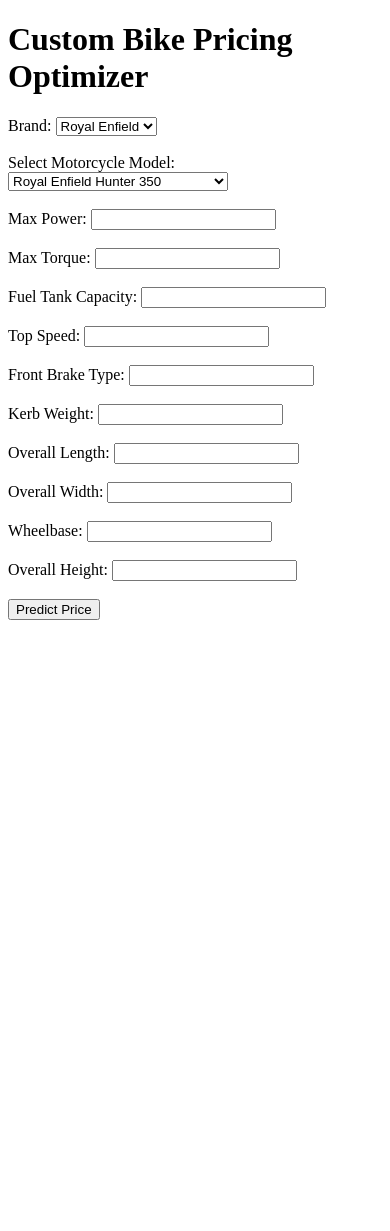
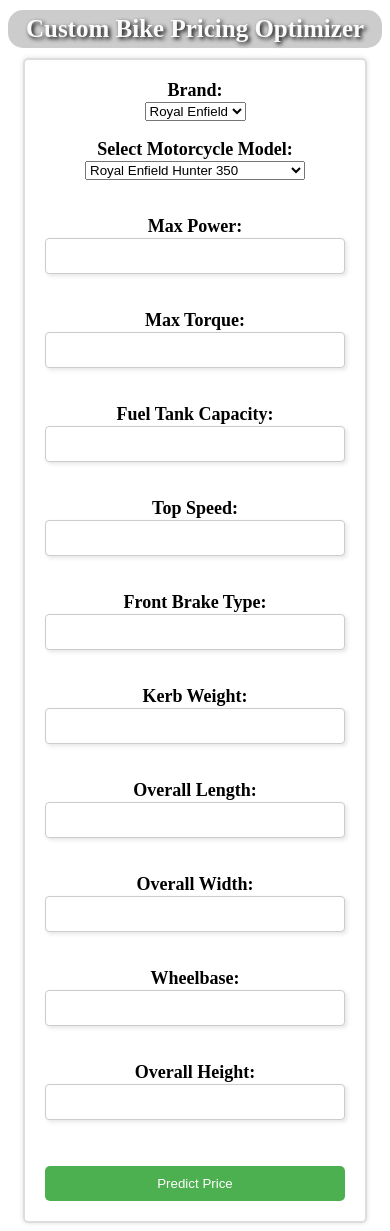
Before and after one commit to Omkar-Rajkumar-Khade/Custom_Bike_Pricing_Optimizer, a Flask app: page / in a window 390 px wide. Before the commit the page ends 620 px from the top, so only its background shows below. Run offline with Flask 3, Linux system fonts and the light colour scheme; parts of the project's set-up code (start-up, migrations or seed data) failed here and were passed over.

Commit message:
changes 1.3

```diff
--- a/templates/home.html
+++ b/templates/home.html
@@ -3,6 +3,92 @@
 <head>
     <meta charset="UTF-8">
     <title>Custom Bike Pricing Optimizer</title>
+    <style>
+        form {
+            border: 2px solid #ddd;
+            padding: 20px;
+            border-radius: 5px;
+            box-shadow: 0 0 5px #ddd;
+            display: flex;
+            flex-direction: column;
+            align-items: center;
+            justify-content: center;
+            width: 100%;
+            max-width: 500px;
+            margin: 0 auto;
+        }
+
+        label {
+            text-align: center;
+            font-size: 18px;
+            font-weight: bold;
+            display: block;
+            margin-bottom: 1px;
+        }
+
+        input[type=text],
+        input[type=number] {
+            font-size: 16px;
+            padding: 8px 8px;
+            border: 1px solid #ccc;
+            border-radius: 4px;
+            box-shadow: 2px 2px 4px rgba(0, 0, 0, 0.1);
+            box-sizing: border-box;
+            width: 100%;
+        }
+
+        input[type=submit] {
+            padding: 10px 20px;
+            background-color: #4CAF50;
+            color: #fff;
+            border: none;
+            border-radius: 5px;
+            cursor: pointer;
+            margin-top: 10px;
+            width: 100%;
+        }
+
+        input[type=submit]:hover {
+            background-color: #3e8e41;
+        }
+
+        h1 {
+            font-size: 40px;
+            color: #fbfbfb;
+            text-align: center;
+            text-shadow: 2px 2px 4px #000000;
+            padding: 20px;
+            margin: 40px auto;
+            max-width: 500px;
+            background-color: #ccc;
+            border-radius: 15px;
+        }
+
+        @media screen and (max-width: 768px) {
+            h1 {
+                font-size: 30px;
+                margin: 20px auto;
+                padding: 10px;
+            }
+
+            form {
+                max-width: 400px;
+            }
+        }
+
+        @media screen and (max-width: 480px) {
+            h1 {
+                font-size: 25px;
+                margin: 10px auto;
+                padding: 5px;
+            }
+
+            form {
+                max-width: 300px;
+            }
+        }
+    </style>
+
 </head>
 <body>
     <h1>Custom Bike Pricing Optimizer</h1>
```
Also changed, not shown: templates/result.html (+55 -1 lines).
